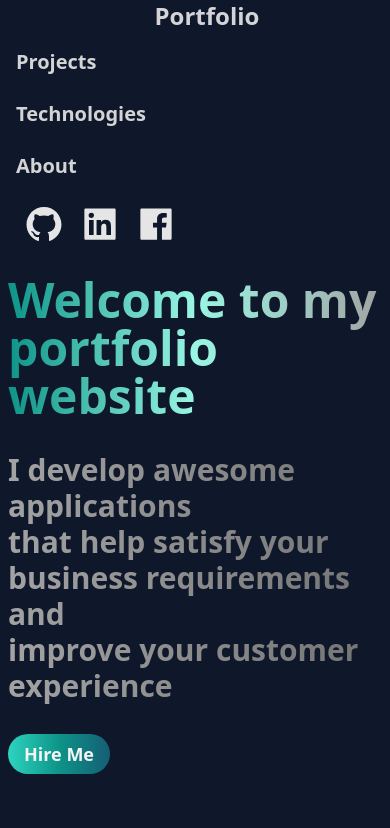
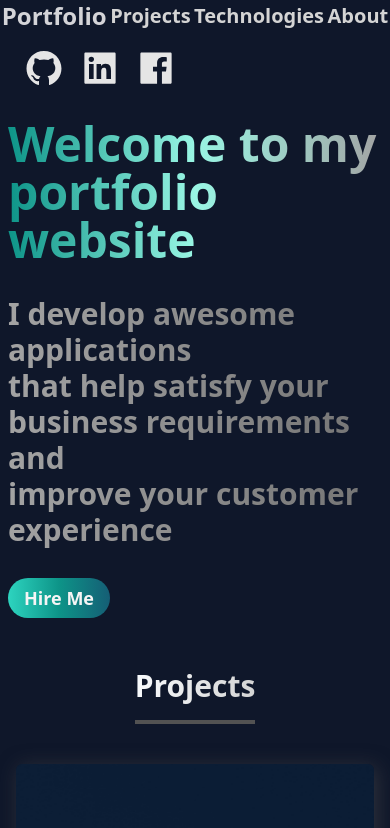
Before and after one commit to timothyKinuthia/my-portfolio, a Next.js app: page / in a window 390 px wide. Shown: the top 828 px of the page. Built offline with nearby package versions, Linux system fonts and the light colour scheme.

Commit message:
adjusting responsiveness

```diff
--- a/pages/index.js
+++ b/pages/index.js
@@ -9,7 +9,7 @@ import Footer from "../components/footer/Footer";
 
 export default function Home() {
 
-  const [dimension, setDimension] = useState("");
+  const [dimension, setDimension] = useState(1400);
 
   useEffect(() => {
     const listener = () => {
```
